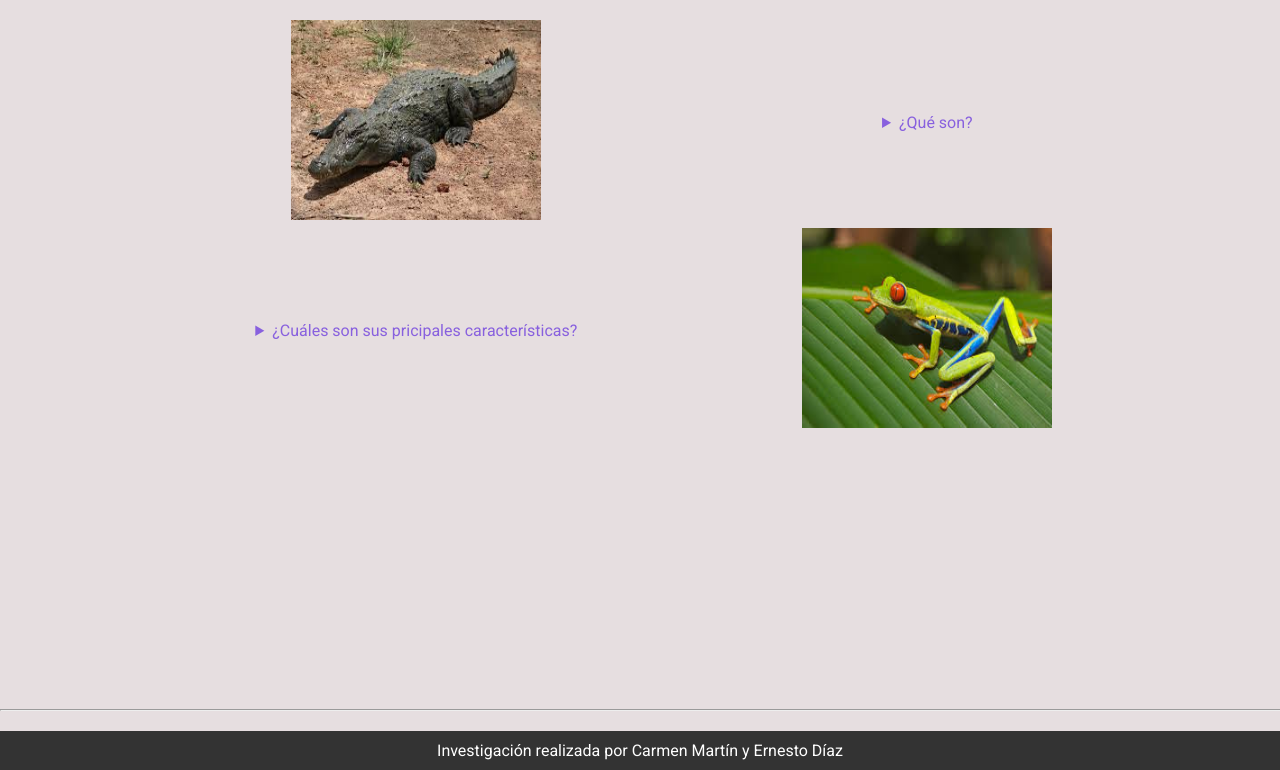
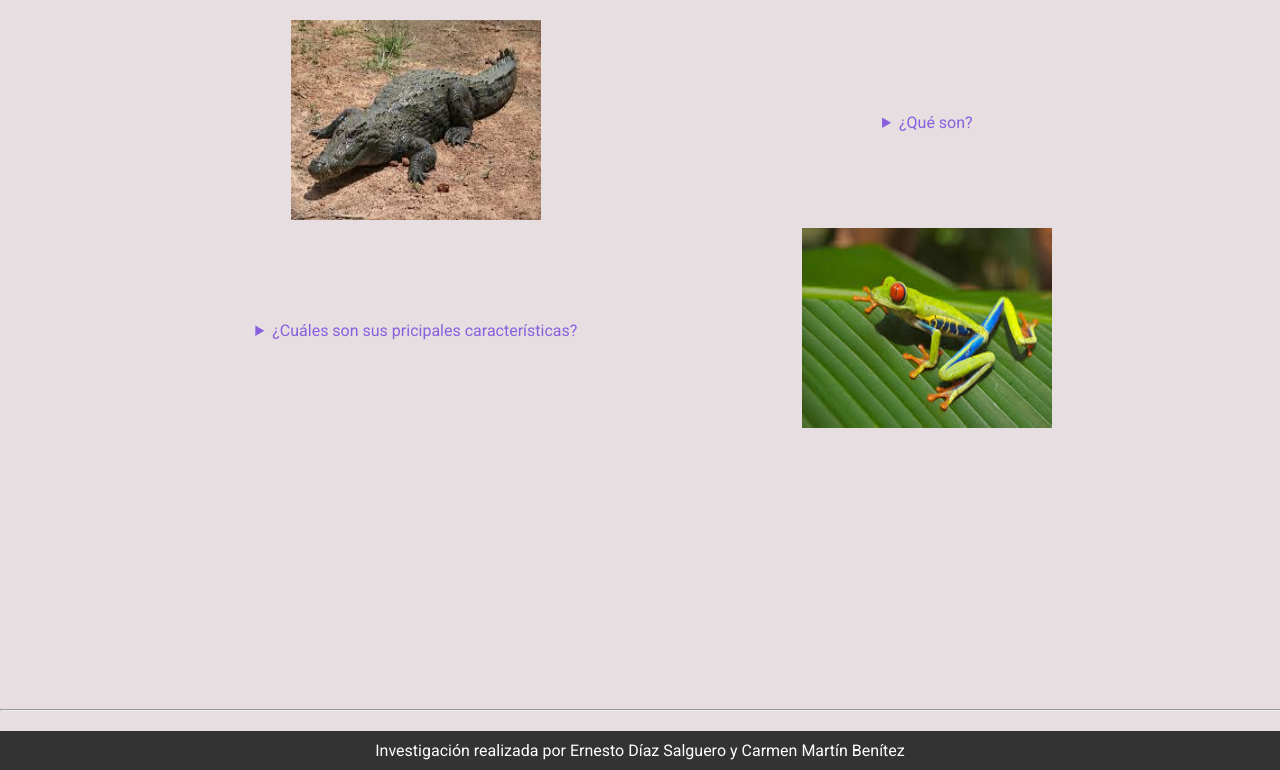
Before and after one commit to carmenmartintic/Repositorio-Carmen-y-Ernesto, a plain HTML site: page PROYECTO COMPLETO/index.html in a window 1280 px wide. Shown: the part 318-1088 px from the top of the page. Drawn offline with Linux system fonts and the light colour scheme.

Commit message:
primer comit
index.html

```diff
--- a/PROYECTO COMPLETO/index.html
+++ b/PROYECTO COMPLETO/index.html
@@ -63,7 +63,7 @@
         <br>
         <hr width="100%" align="center"/>
         <footer>
-            Investigación realizada por Carmen Martín y Ernesto Díaz
+            Investigación realizada por Ernesto Díaz Salguero y Carmen Martín Benítez
         </footer>
         <script src="JS/eventos.js" defer></script>
     </body>
```
